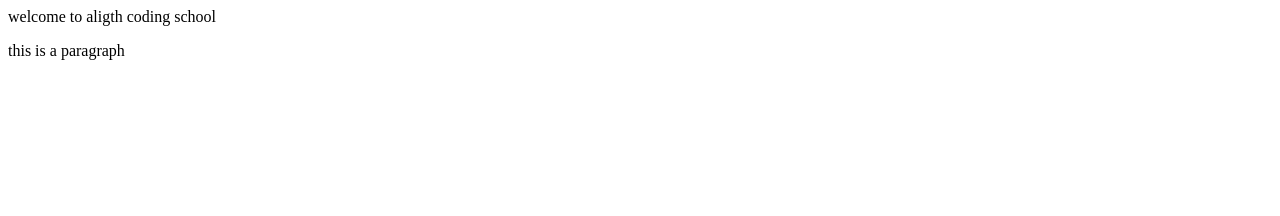
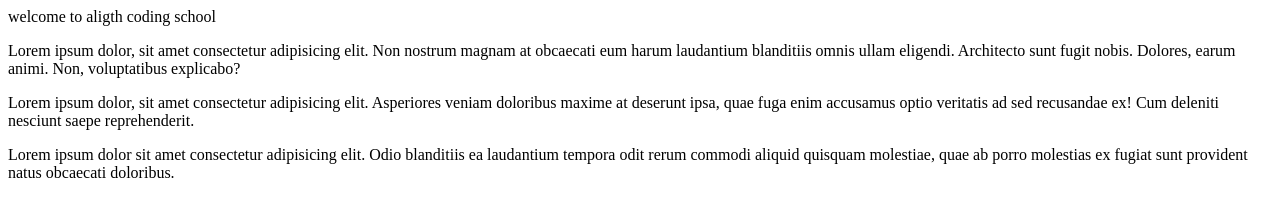
Before and after one commit to mosabarbab/HTML, a plain HTML site: page aboutus.html in a window 1280 px wide. Drawn offline with Linux system fonts and the light colour scheme.

Commit message:
good news

```diff
--- a/aboutus.html
+++ b/aboutus.html
@@ -2,10 +2,18 @@
 <html>
     <head>
 
-    <title>Aboutus home page</title>
+    <title>this is Aboutus home page</title>
     </head>
     <body>
      <h>welcome to aligth coding school</h>
-     <p>this is a paragraph</p>
+     <p>
+        Lorem ipsum dolor, sit amet consectetur adipisicing elit. Non nostrum magnam at obcaecati eum harum laudantium blanditiis omnis ullam eligendi. Architecto sunt fugit nobis. Dolores, earum animi. Non, voluptatibus explicabo?
+     </p>
+     <p>
+        Lorem ipsum dolor, sit amet consectetur adipisicing elit. Asperiores veniam doloribus maxime at deserunt ipsa, quae fuga enim accusamus optio veritatis ad sed recusandae ex! Cum deleniti nesciunt saepe reprehenderit.
+     </p>
+     <p>
+        Lorem ipsum dolor sit amet consectetur adipisicing elit. Odio blanditiis ea laudantium tempora odit rerum commodi aliquid quisquam molestiae, quae ab porro molestias ex fugiat sunt provident natus obcaecati doloribus.
+     </p>
     </body>
 </html>
```
Also changed, not shown: index.html (+1 -1 lines), services.html (+1 -1 lines).
